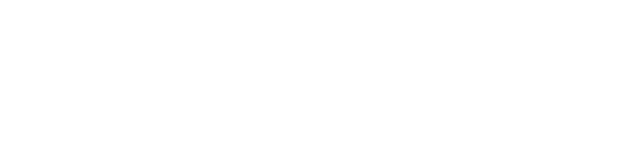
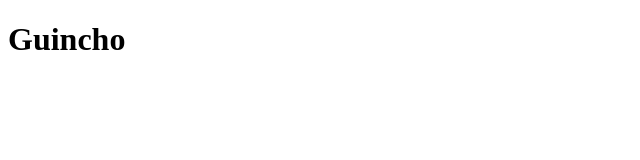
Before and after one commit to marcosgf2014/guincho, a plain HTML site: page index.html in a window 1280 px wide. Shown: the whole page, without its empty margins (0-640 px from the left). Drawn offline with Linux system fonts and the light colour scheme.

Commit message:
criei arquivo html

```diff
--- a/index.html
+++ b/index.html
@@ -6,6 +6,6 @@
     <title>Document</title>
 </head>
 <body>
-
+    <h1>Guincho</h1>
 </body>
 </html>
```
